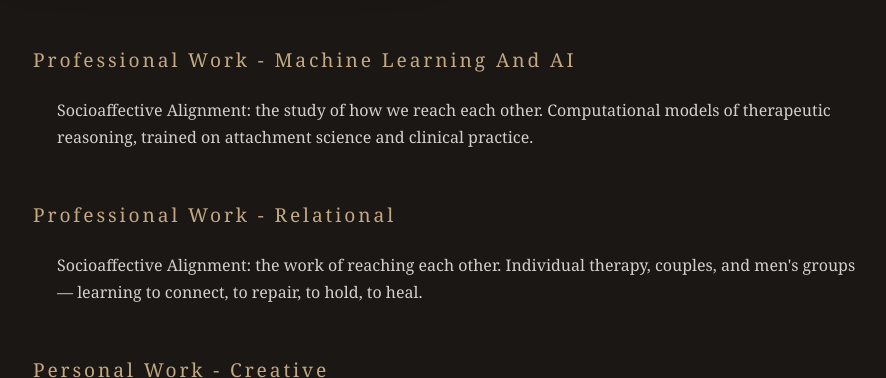
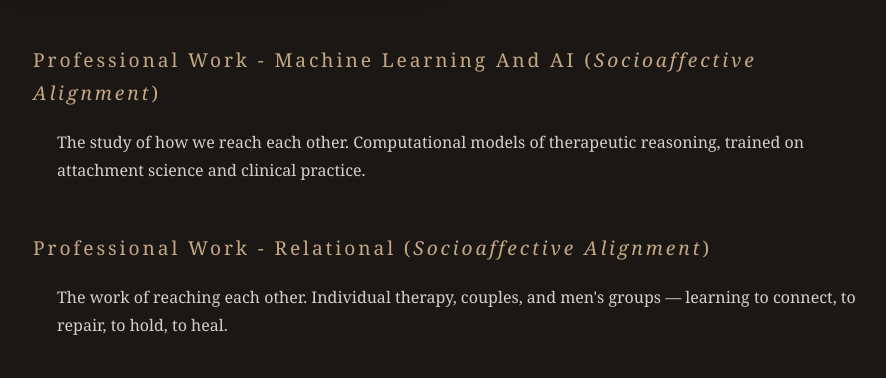
Before and after one commit to geosh5676/geosh5676.github.io, a Jekyll site: the page index.html, which Jekyll copies as it is, in a window 1280 px wide, cut to the strip 410-788 px from the top of the page. Shown: the whole strip, without its empty margins (189-1075 px from the left). Built offline with Jekyll 4.4.1, drawn with Linux system fonts in a browser that asks for light colours.

Commit message:
Move Socioaffective Alignment to italicized header parenthetical
Co-Authored-By: Claude Opus 4.5 <noreply@anthropic.com>

```diff
--- a/index.html
+++ b/index.html
@@ -232,16 +232,16 @@
         </header>
 
         <section id="professional-ml">
-            <h2><a href="professional.html">Professional Work - Machine Learning and AI</a></h2>
+            <h2><a href="professional.html">Professional Work - Machine Learning and AI (<em>Socioaffective Alignment</em>)</a></h2>
             <p>
-                Socioaffective Alignment: the study of how we reach each other. Computational models of therapeutic reasoning, trained on attachment science and clinical practice.
+                The study of how we reach each other. Computational models of therapeutic reasoning, trained on attachment science and clinical practice.
             </p>
         </section>
 
         <section id="professional-relational">
-            <h2><a href="professional-relational.html">Professional Work - Relational</a></h2>
+            <h2><a href="professional-relational.html">Professional Work - Relational (<em>Socioaffective Alignment</em>)</a></h2>
             <p>
-                Socioaffective Alignment: the work of reaching each other. Individual therapy, couples, and men's groups — learning to connect, to repair, to hold, to heal.
+                The work of reaching each other. Individual therapy, couples, and men's groups — learning to connect, to repair, to hold, to heal.
             </p>
         </section>
 
```
